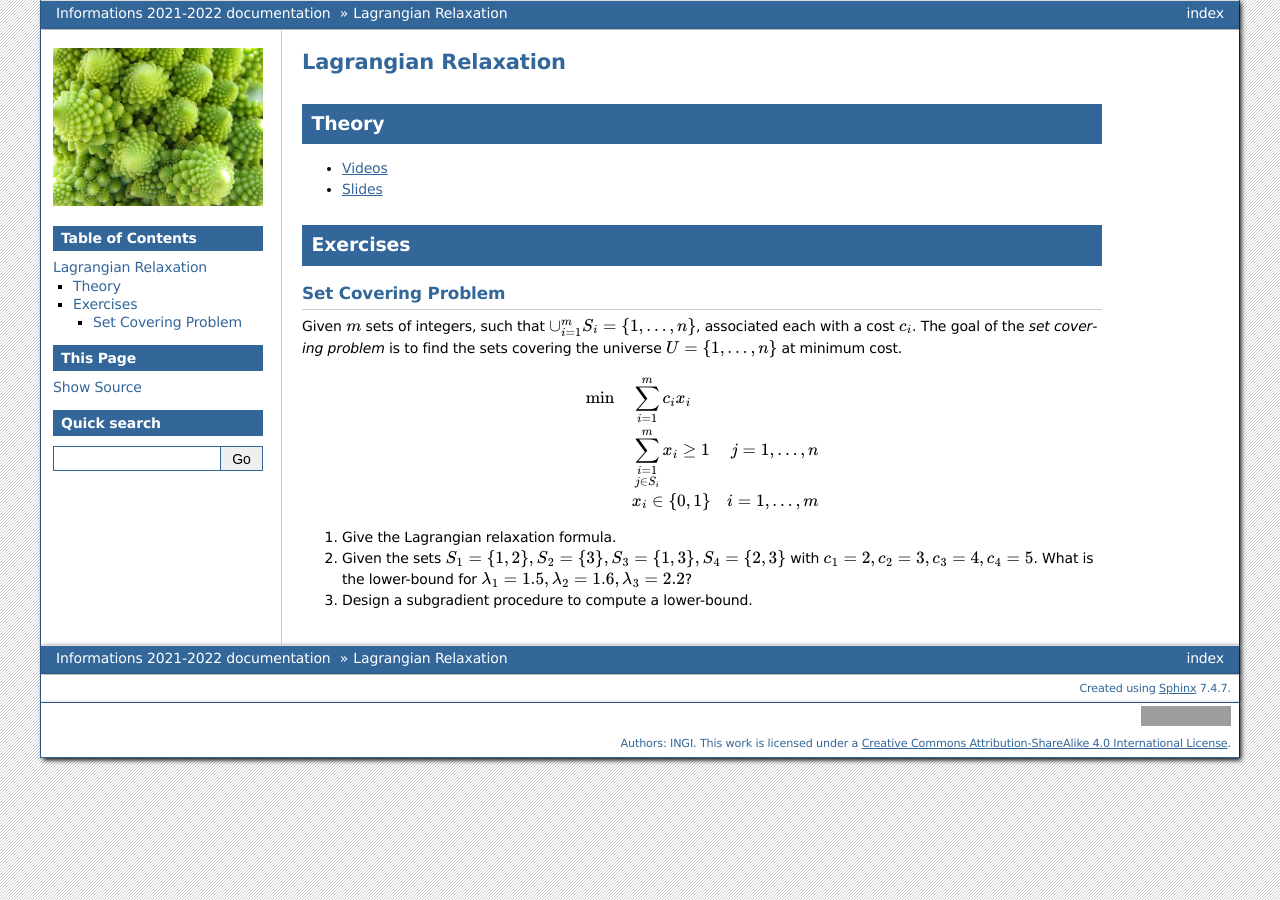
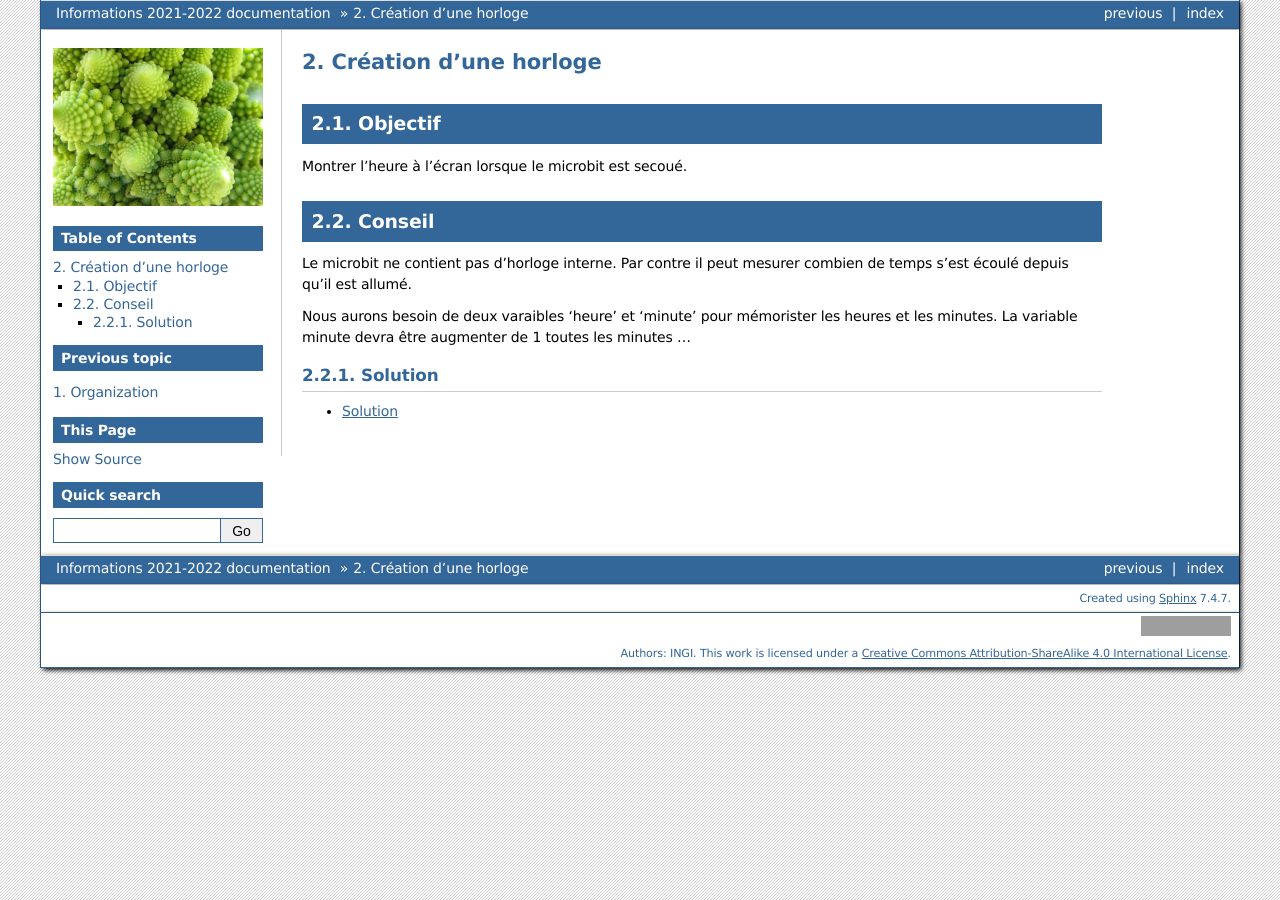
Before and after one commit to pschaus/informatisons, a Sphinx documentation site: the page built from source/activity1/index.rst, in a window 1280 px wide. Built offline with Sphinx 7.4.7, drawn with Linux system fonts in a browser that asks for light colours; pages that are not in the unit, such as notebooks, are missing from menus; grey boxes are pictures that could not be loaded.

Commit message:
creation horloge

```diff
--- a/source/activity1/index.rst
+++ b/source/activity1/index.rst
@@ -1,30 +1,26 @@
-.. _lagrangian:
+.. _activity1:
 
 
 *************************************************************************************************
-Lagrangian Relaxation
+Création d'une horloge
 *************************************************************************************************
 
-Theory
+Objectif
 =======================================
 
-* `Videos <https://youtube.com/playlist?list=PLq6RpCDkJMyqeA5zIrSCy8tqWrJsWSZEf>`_
-* `Slides <https://www.icloud.com/keynote/0jWRWy6L1u-ztu8K4uLJSN8Yw#04-lagrangian-relaxation>`_
+Montrer l'heure à l'écran lorsque le microbit est secoué.
 
-Exercises
+
+Conseil
 =======================================
 
-Set Covering Problem
+Le microbit ne contient pas d'horloge interne.
+Par contre il peut mesurer combien de temps s'est écoulé depuis qu'il est allumé.
+
+Nous aurons besoin de deux varaibles 'heure' et 'minute' pour mémorister les heures et les minutes.
+La variable minute devra être augmenter de 1 toutes les minutes ...
+
+Solution
 """""""""""""""""""""""""""""""""""""""
 
-Given :math:`m` sets of integers, such that :math:`\cup_{i=1}^m S_i = \{1,\ldots,n\}`, associated each with a cost :math:`c_i`.
-The goal of the *set covering problem* is to find the sets covering the universe :math:`U=\{1,\ldots,n\}` at minimum cost.
-
-.. math::
-    \min \quad & \sum_{i=1}^m c_ix_i & \\
-    & \sum_{\substack{i=1\\j \in S_i}}^m x_i \ge 1 \quad& j=1,\ldots,n\\
-    & x_i \in \{0,1\} & i=1,\ldots,m
-
-#. Give the Lagrangian relaxation formula.
-#. Given the sets :math:`S_1 = \{1,2\}, S_2 = \{3\}, S_3 = \{1,3\}, S_4 = \{2,3\}` with :math:`c_1=2, c_2=3, c_3=4, c_4=5`. What is the lower-bound for :math:`\lambda_1 = 1.5, \lambda_2 = 1.6, \lambda_3 = 2.2`?
-#. Design a subgradient procedure to compute a lower-bound.
+* `Solution <https://makecode.microbit.org/11193-48742-58774-90152>`_
--- a/source/index.rst
+++ b/source/index.rst
@@ -13,7 +13,7 @@ Informatisons
    :maxdepth: 2
 
    intro/index
-   activity/index
+   activity1/index
 
 
 .. Indices and tables
```
